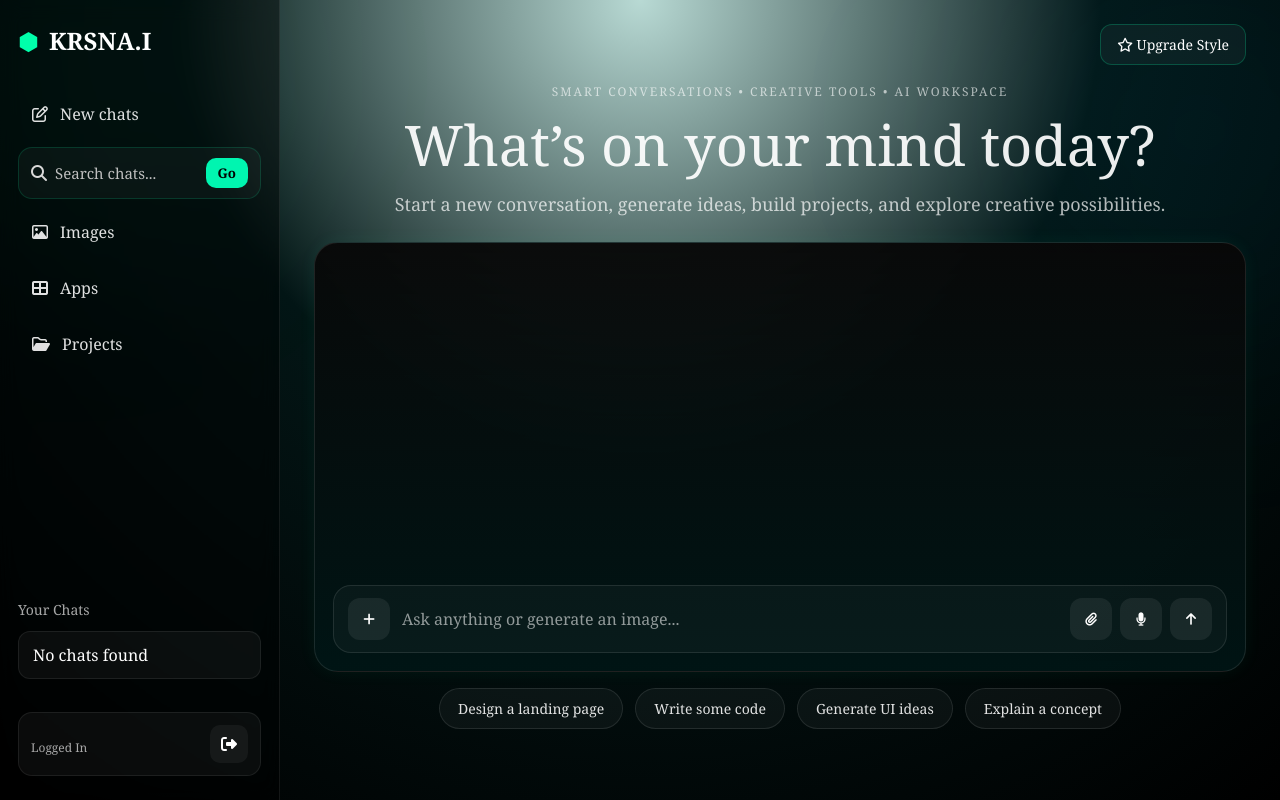
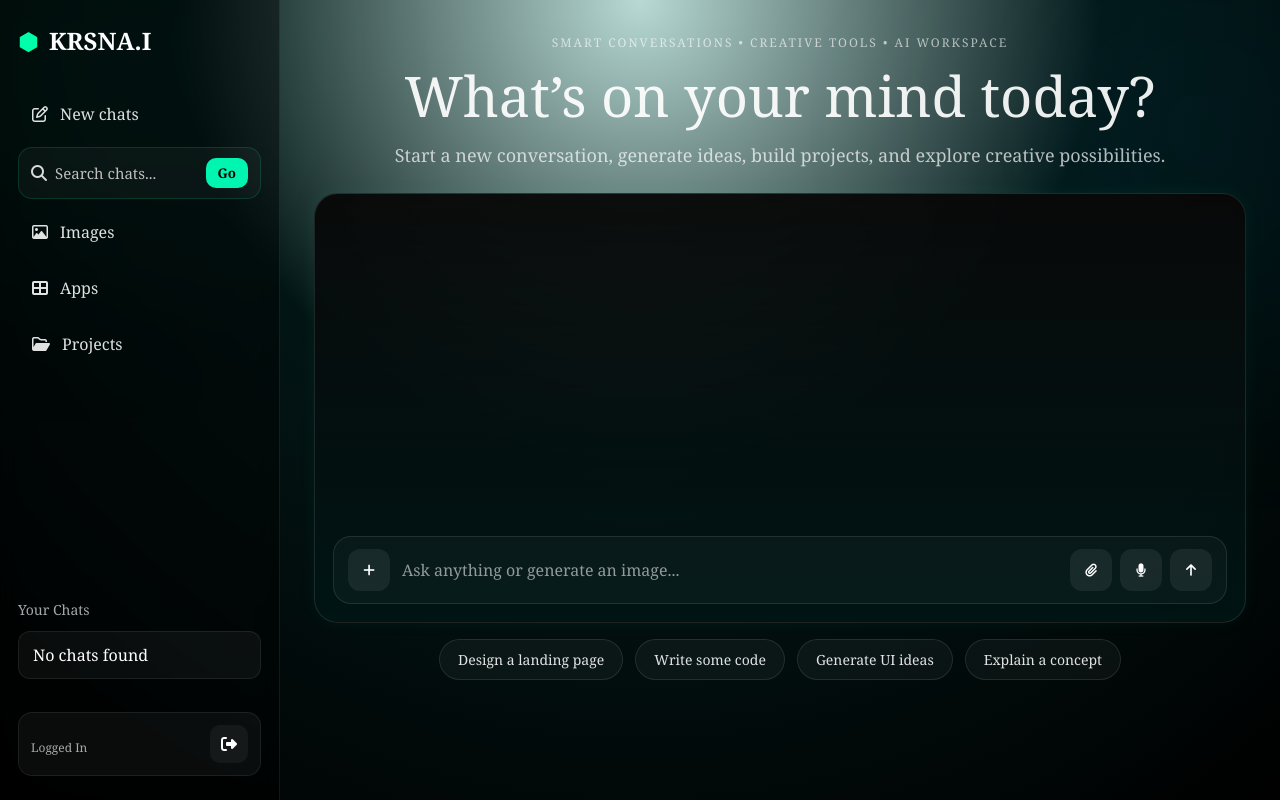
Before and after one commit to krishnasingh10306/AI-Tool, a Flask app: template templates/gpt.html in a window 1280 px wide. Run offline with Flask 3, Linux system fonts and the light colour scheme; the template is opened without the code that fills it, so the values that code supplies are empty.

Commit message:
Remove upgrade style button

```diff
--- a/static/gpt.css
+++ b/static/gpt.css
@@ -187,28 +187,6 @@ body {
   overflow: hidden;
   display: flex;
   flex-direction: column;
-}
-
-.top-bar {
-  display: flex;
-  justify-content: flex-end;
-  margin-bottom: 8px;
-}
-
-.theme-btn {
-  border: 1px solid rgba(0, 255, 170, 0.22);
-  background: rgba(255, 255, 255, 0.04);
-  color: white;
-  padding: 10px 16px;
-  border-radius: 12px;
-  cursor: pointer;
-  font-size: 14px;
-  transition: 0.3s ease;
-}
-
-.theme-btn:hover {
-  background: rgba(0, 255, 170, 0.09);
-  color: #00ffaa;
 }
 
 .hero {
@@ -666,11 +644,6 @@ body {
     overflow: visible;
   }
 
-  .top-bar {
-    justify-content: center;
-    margin-bottom: 12px;
-  }
-
   .hero h1 {
     font-size: 38px;
   }
--- a/templates/gpt.html
+++ b/templates/gpt.html
@@ -106,12 +106,6 @@
 
   <!-- ================= MAIN ================= -->
   <main class="content">
-
-    <div class="top-bar">
-      <button class="theme-btn" type="button">
-        <i class="fa-regular fa-star"></i> Upgrade Style
-      </button>
-    </div>
 
     <div class="hero">
       <p class="subtitle">SMART CONVERSATIONS • CREATIVE TOOLS • AI WORKSPACE</p>
```
